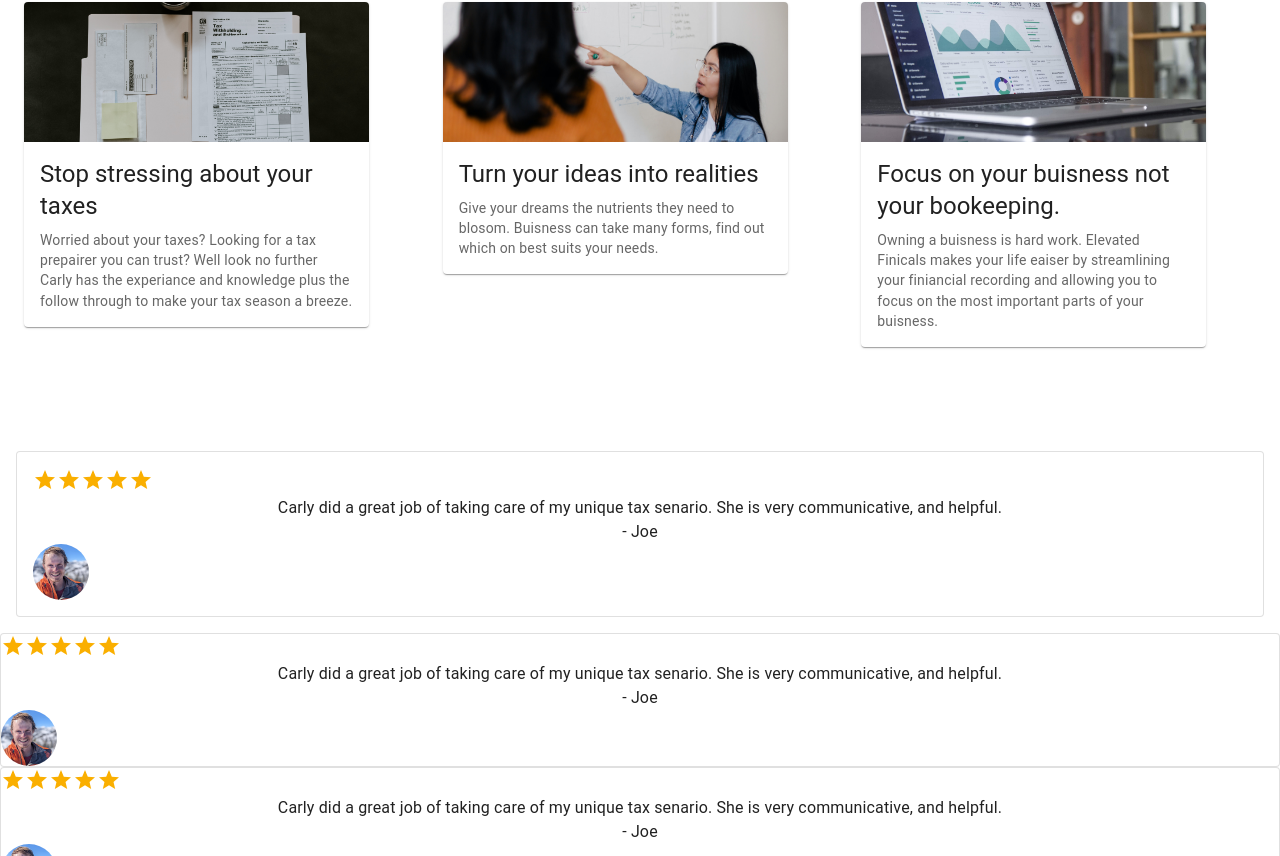
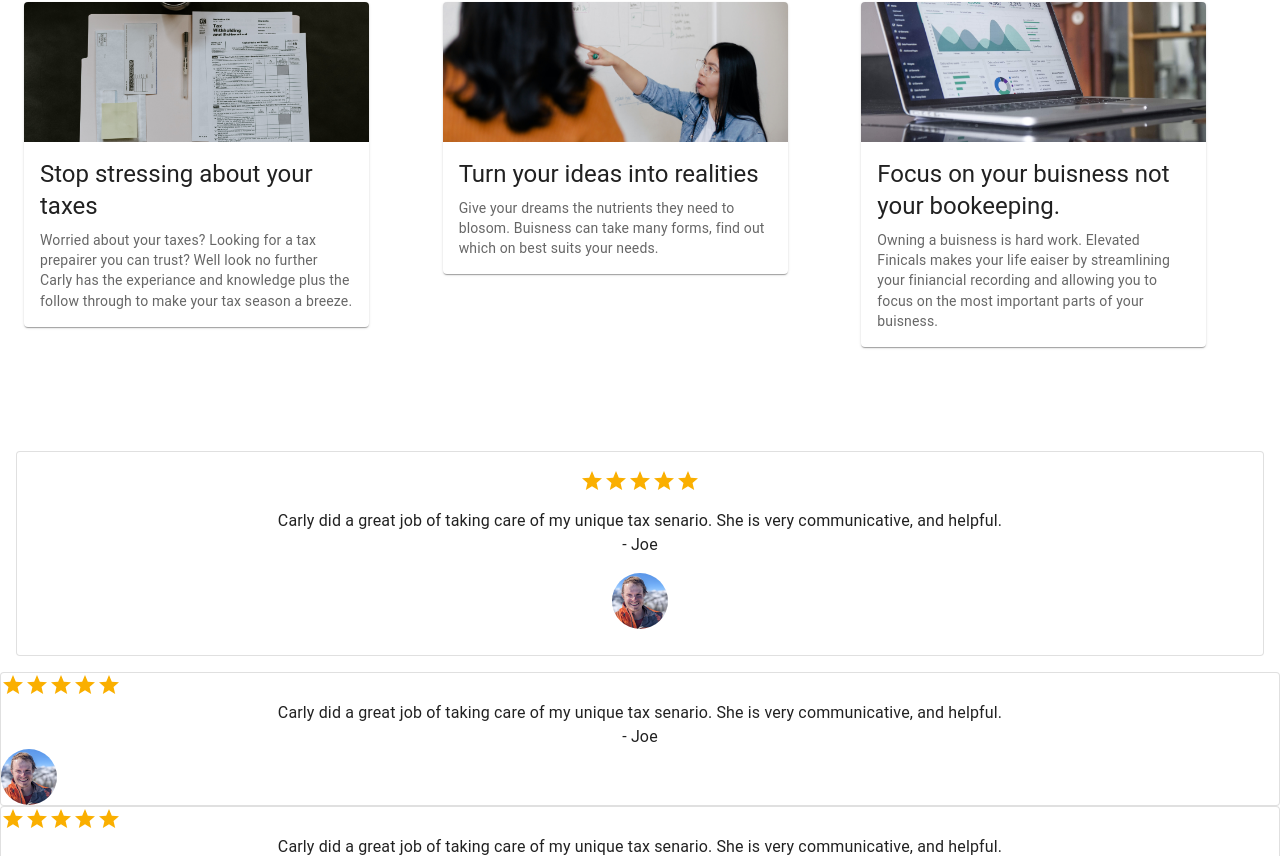
Before and after one commit to joekupernik/Tax-Time, a React (Create React App) app: page / in a window 1280 px wide. Shown: the part 371-1227 px from the top of the page. Built offline with nearby package versions, Linux system fonts and the light colour scheme.

Commit message:
center review content

```diff
--- a/src/ReviewCard.tsx
+++ b/src/ReviewCard.tsx
@@ -4,6 +4,7 @@ import Typography from "@mui/material/Typography";
 import Card  from "@mui/material/Card";
 import  Rating  from "@mui/material/Rating";
 import Avatar  from "@mui/material/Avatar";
+import CardContent from "@mui/material/CardContent";
 
 
 export default function ReviewCard() {
@@ -14,8 +15,10 @@ export default function ReviewCard() {
       pt: 8,
       pb: 6,
     }}>
-        <Card variant="outlined" sx={{margin: 2, padding: 2}}>
+        <Card variant="outlined" sx={{margin: 2, padding: .2}}>
+          <CardContent sx={{display: "flex", justifyContent: "center"}}>
         <Rating defaultValue={5} readOnly />
+      </CardContent>
       <Typography
         component="body"
         align="center"
@@ -24,14 +27,18 @@ export default function ReviewCard() {
        Carly did a great job of taking care of my unique tax senario.
        She is very communicative, and helpful.
       </Typography>
+
       <Typography
        component="body"
        align="center"
-       color="text.primary">
+       color="text.primary"
+       >
         - Joe
       </Typography>
+      <CardContent sx={{display: "flex", justifyContent: "center"}}>
       <Avatar alt="Joe" src="\Static\email signiture.png"
       sx={{ width: 56, height: 56}} />
+      </CardContent>
       </Card>
       <Card variant="outlined">
         <Rating defaultValue={5} readOnly />
```
